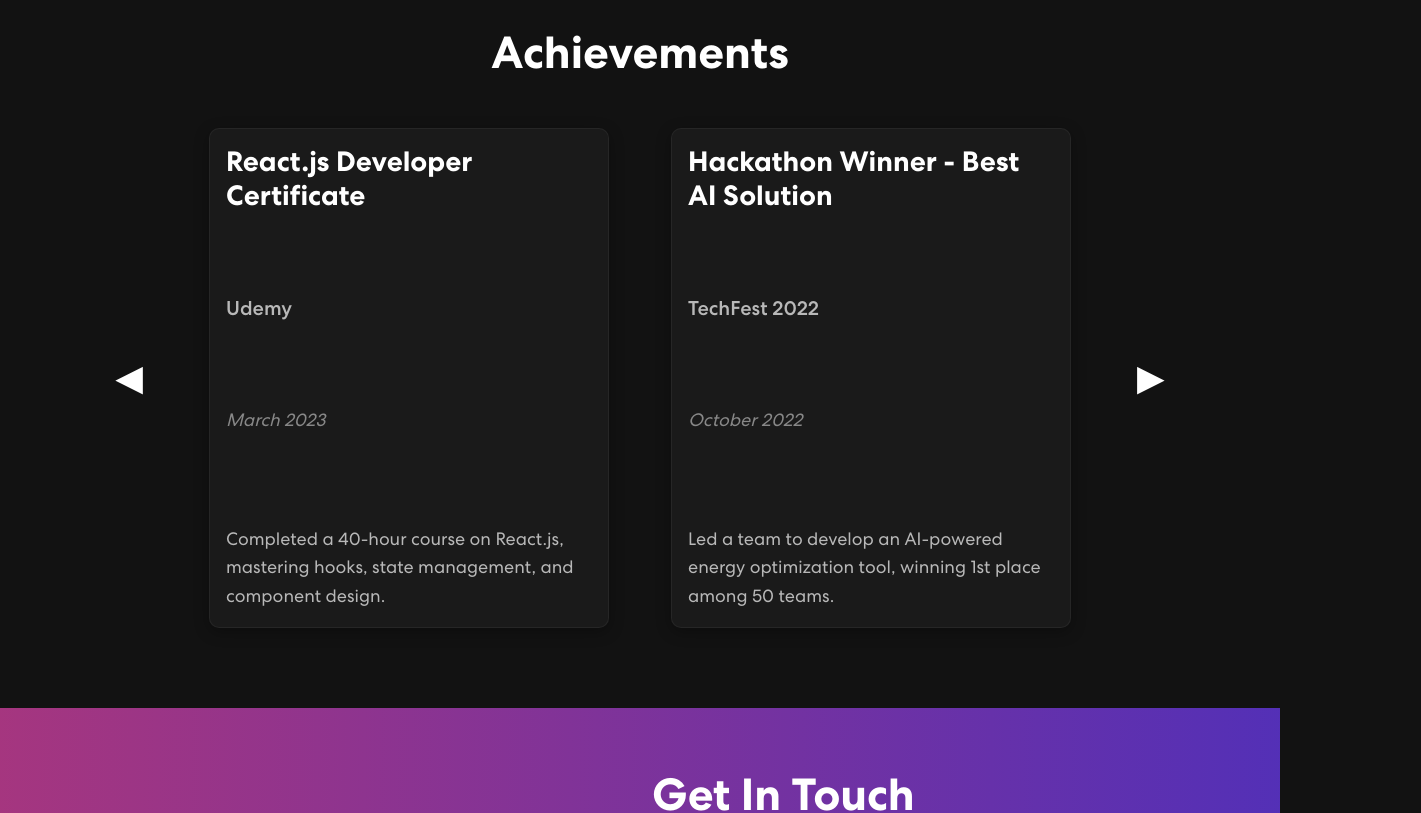
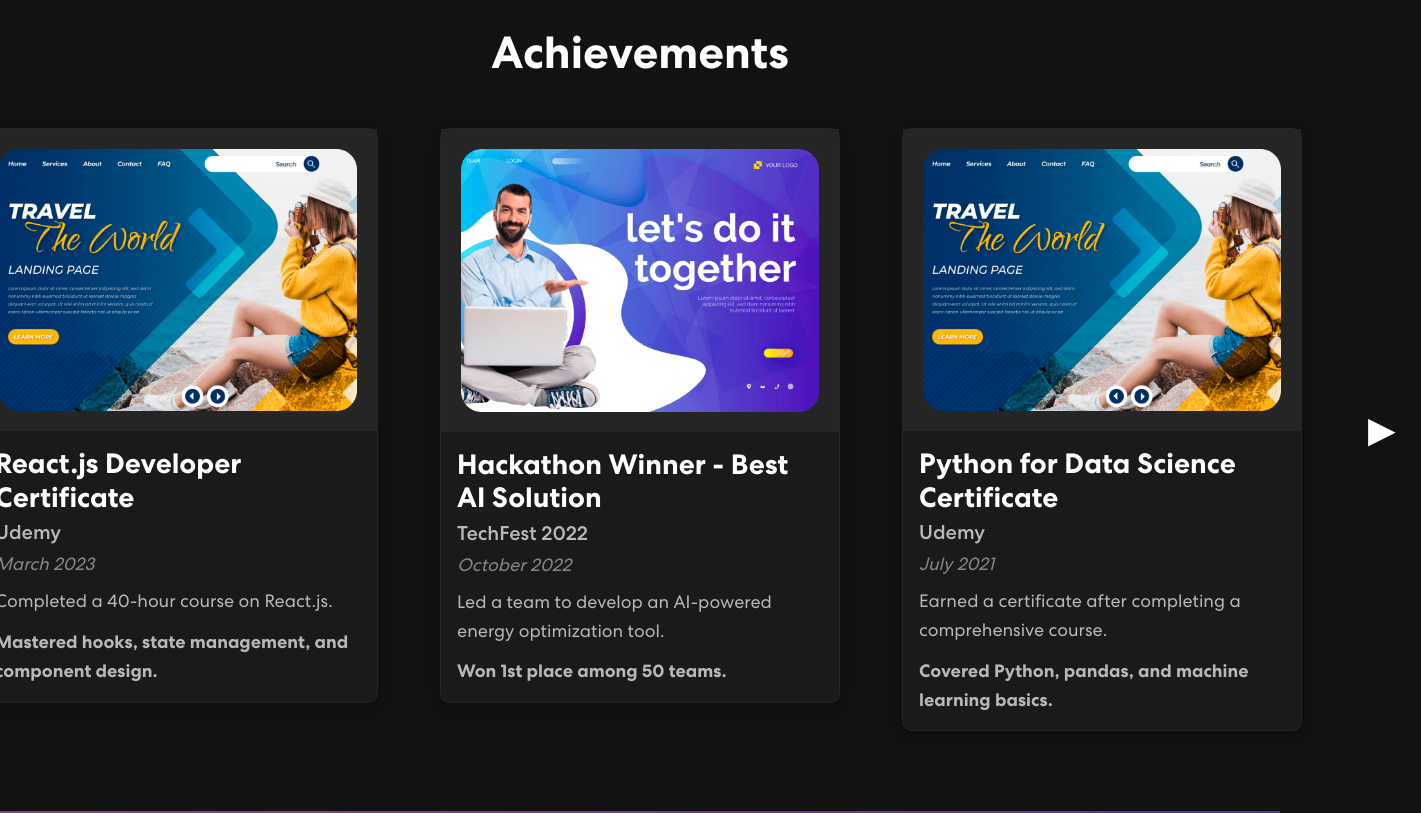
Before and after one commit to loctran107/personal-portfolio, a React (Create React App) app: page / in a window 1280 px wide. Shown: the part 3420-4233 px from the top of the page, 1421 px wide, since content can reach past the window. Built offline with nearby package versions, Linux system fonts and the light colour scheme.

Commit message:
Achivement added successfully

```diff
--- a/src/App.css
+++ b/src/App.css
@@ -509,22 +509,22 @@ nav.navbar .navbar-toggler[aria-expanded="true"] .navbar-toggler-icon {
 
 .achievement-list {
   position: relative;
-  max-width: 1200px; /* Increased to accommodate larger cards */
+  max-width: 1200px;
   margin: 0 auto;
 }
 
 .achievement-container {
   display: flex;
   justify-content: center;
-  gap: 30px; /* Increased gap for larger cards */
+  gap: 30px;
 }
 
 .achievement-item {
   background: #1a1a1a !important;
   border: 1px solid rgba(255, 255, 255, 0.05) !important;
   border-radius: 10px !important;
-  width: 400px; /* Increased from 300px for a bigger card */
-  min-height: 500px; /* Increased from 400px for a taller, rectangular card */
+  width: 400px;
+  min-height: 500px;
   transition: all 0.3s ease-in-out;
   box-shadow: 0 4px 15px rgba(0, 0, 0, 0.3);
   cursor: pointer;
@@ -535,7 +535,7 @@ nav.navbar .navbar-toggler[aria-expanded="true"] .navbar-toggler-icon {
 .achievement-item:hover {
   background: #fff !important;
   transform: translateY(-10px);
-  box-shadow: 0 10px 20px rgba(255, 215, 0, 0.5) !important; /* Gold shadow */
+  box-shadow: 0 10px 20px rgba(255, 215, 0, 0.5) !important;
   color: #121212;
   transition: all 0.3s ease-out;
 }
@@ -543,67 +543,91 @@ nav.navbar .navbar-toggler[aria-expanded="true"] .navbar-toggler-icon {
 .achievement-item:hover .achievement-content h3,
 .achievement-item:hover .achievement-content h4,
 .achievement-item:hover .achievement-content .date,
-.achievement-item:hover .achievement-content p {
+.achievement-item:hover .achievement-content .description,
+.achievement-item:hover .achievement-content .details {
   color: #121212 !important;
 }
 
+/* Top half: Logo */
+.achievement-logo {
+  flex: 1 1 50%; /* Takes up half the card height */
+  display: flex;
+  justify-content: center;
+  align-items: center;
+  background: #252525; /* Slightly lighter background for contrast */
+  padding: 20px;
+}
+
+.achievement-logo img {
+  max-width: 100%;
+  max-height: 100%;
+  object-fit: contain; /* Ensures logo fits without distortion */
+}
+
+/* Bottom half: Content */
 .achievement-content {
-  padding: 30px; /* Increased padding for larger card */
-  flex-grow: 1;
+  flex: 1 1 50%; /* Takes up half the card height */
+  padding: 30px;
   display: flex;
   flex-direction: column;
   justify-content: space-between;
 }
 
 .achievement-content h3 {
-  font-size: 28px; /* Increased for larger card */
+  font-size: 28px;
   font-weight: 700;
   color: #fff !important;
   margin-bottom: 10px;
 }
 
 .achievement-content h4 {
-  font-size: 20px; /* Increased for larger card */
+  font-size: 20px;
   font-weight: 500;
   color: #B8B8B8 !important;
   margin-bottom: 10px;
 }
 
 .achievement-content .date {
-  font-size: 18px; /* Increased for larger card */
+  font-size: 18px;
   font-style: italic;
   color: #888 !important;
   margin-bottom: 12px;
-  display: block;
 }
 
-.achievement-content p {
-  font-size: 18px; /* Increased for larger card */
+.achievement-content .description {
+  font-size: 18px;
   color: #B8B8B8 !important;
   line-height: 1.6em;
-  margin: 0;
+  margin-bottom: 12px;
+}
+
+.achievement-content .details {
+  font-size: 18px;
+  color: #B8B8B8 !important;
+  line-height: 1.6em;
+  font-weight: 600; /* Slightly bolder for emphasis */
 }
 
 .arrow-btn {
   background: none;
   border: none;
   color: #fff;
-  font-size: 36px; /* Increased for better visibility with larger cards */
+  font-size: 36px;
   cursor: pointer;
   padding: 0 25px;
   transition: color 0.3s ease;
 }
 
 .arrow-btn:hover {
-  color: #FFD700; /* Gold on hover */
+  color: #FFD700;
 }
 
 .left-arrow {
-  margin-right: 25px; /* Adjusted for larger layout */
+  margin-right: 25px;
 }
 
 .right-arrow {
-  margin-left: 25px; /* Adjusted for larger layout */
+  margin-left: 25px;
 }
 
 /************ Skills Css ************/
--- a/src/components/AchievementList.js
+++ b/src/components/AchievementList.js
@@ -3,6 +3,10 @@ import React, { useState } from 'react';
 import { Container, Card } from 'react-bootstrap';
 import 'animate.css';
 import TrackVisibility from 'react-on-screen';
+
+// Placeholder logos (replace with actual image paths or URLs)
+import udemyLogo from '../assets/img/project-img1.png'; // Example path
+import techfestLogo from '../assets/img/project-img2.png'; // Example path
 
 export const AchievementList = () => {
   const [currentIndex, setCurrentIndex] = useState(0);
@@ -13,21 +17,27 @@ export const AchievementList = () => {
       issuer: "Udemy",
       url: "https://www.udemy.com",
       date: "March 2023",
-      description: "Completed a 40-hour course on React.js, mastering hooks, state management, and component design.",
+      description: "Completed a 40-hour course on React.js.",
+      details: "Mastered hooks, state management, and component design.",
+      logo: udemyLogo, // Add logo reference
     },
     {
       title: "Hackathon Winner - Best AI Solution",
       issuer: "TechFest 2022",
       url: "https://techfest.org",
       date: "October 2022",
-      description: "Led a team to develop an AI-powered energy optimization tool, winning 1st place among 50 teams.",
+      description: "Led a team to develop an AI-powered energy optimization tool.",
+      details: "Won 1st place among 50 teams.",
+      logo: techfestLogo, // Add logo reference
     },
     {
       title: "Python for Data Science Certificate",
       issuer: "Udemy",
       url: "https://www.udemy.com",
       date: "July 2021",
-      description: "Earned a certificate after completing a comprehensive course on Python, pandas, and machine learning basics.",
+      description: "Earned a certificate after completing a comprehensive course.",
+      details: "Covered Python, pandas, and machine learning basics.",
+      logo: udemyLogo, // Add logo reference
     },
   ];
 
@@ -50,6 +60,7 @@ export const AchievementList = () => {
   const visibleAchievements = [
     achievements[currentIndex],
     achievements[(currentIndex + 1) % achievements.length],
+    achievements[(currentIndex + 2) % achievements.length],
   ];
 
   return (
@@ -70,13 +81,17 @@ export const AchievementList = () => {
                     }`}
                     onClick={() => handleCardClick(ach.url)}
                   >
+                    <div className="achievement-logo">
+                      <img src={ach.logo} alt={`${ach.issuer} logo`} />
+                    </div>
                     <Card.Body className="achievement-content">
                       <Card.Title as="h3">{ach.title}</Card.Title>
                       <Card.Subtitle as="h4" className="mb-2">
                         {ach.issuer}
                       </Card.Subtitle>
                       <Card.Text className="date">{ach.date}</Card.Text>
-                      <Card.Text>{ach.description}</Card.Text>
+                      <Card.Text className="description">{ach.description}</Card.Text>
+                      <Card.Text className="details">{ach.details}</Card.Text>
                     </Card.Body>
                   </Card>
                 )}
```
